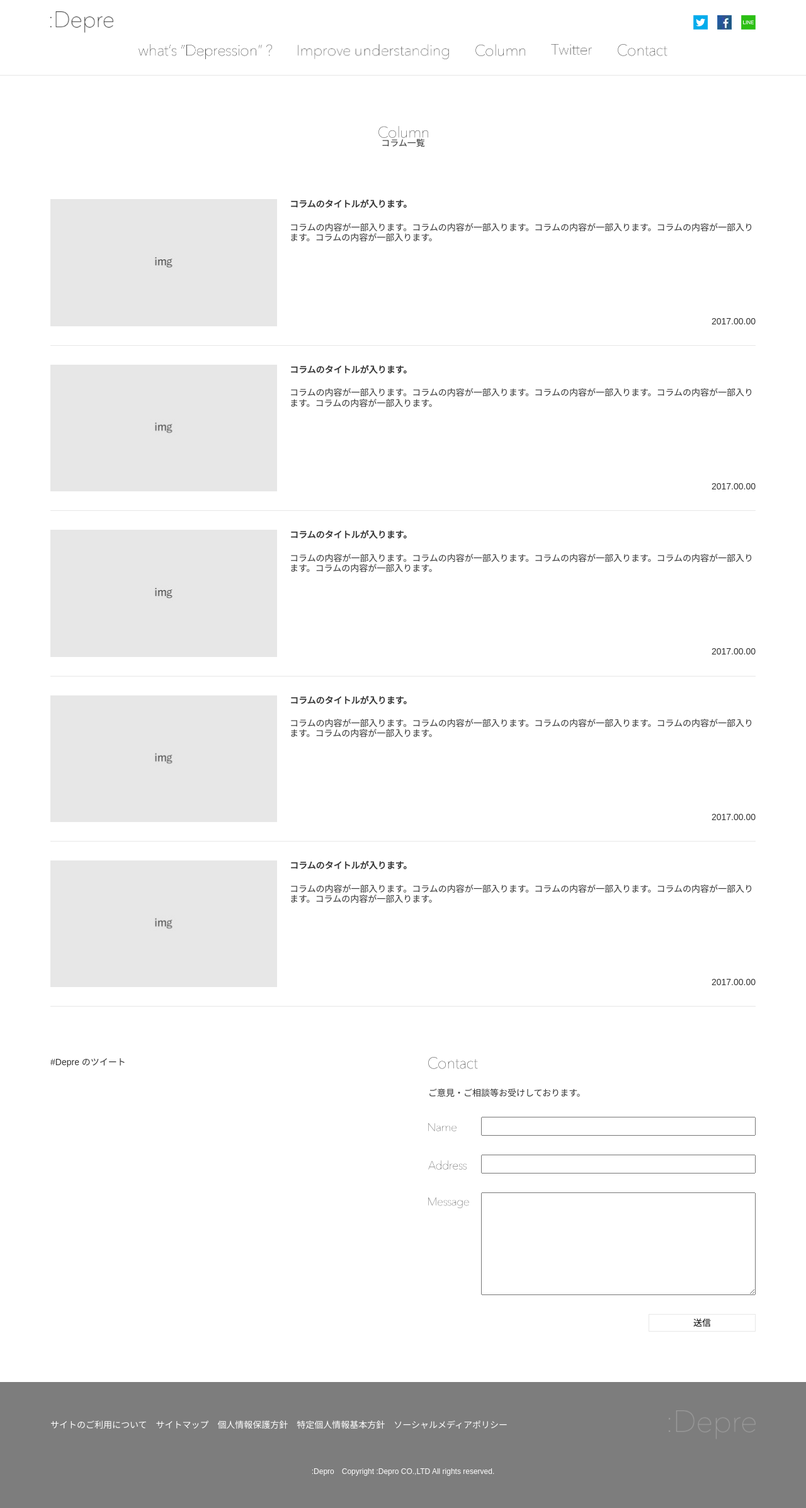
After one commit to shimoyama-tomoaki/depre, a PHP site: page /column/column-list/index.html in a window 1280 px wide. The commit adds this page. Shown: the whole page at 63% size. Run offline with PHP 8.4, Linux system fonts and the light colour scheme; some libraries are stand-ins or nearby versions.

Commit message:
[add] コラム一覧を追加

```diff
--- /dev/null
+++ b/column/column-list/css/style.css
@@ -0,0 +1,50 @@
+
+/*==============================
+ * nav-list
+ * ===========================*/
+.nav-list--other {
+  margin: 0 auto 25px !important;
+}
+
+._column-list__head {
+  text-align: center;
+}
+
+._column-list__body {
+  margin-top: 80px;
+}
+
+._column-list__heading {
+  font-weight: normal;
+  font-size: 14px;
+}
+
+._column-list__item {
+  display: flex;
+  padding-bottom: 30px;
+  padding-top: 30px;
+}
+
+._column-list__item:first-child {
+  padding-top: 0;
+}
+
+._column-list__title {
+  font-size: 14px;
+}
+
+._column-list__contents {
+  position: relative;
+  max-width: 740px;
+  margin-left: 20px;
+}
+
+._column-list__txt {
+  margin-top: 20px;
+}
+
+._column-list__date {
+  position: absolute;
+  bottom: 0;
+  right: 0;
+}
--- /dev/null
+++ b/column/column-list/index.html
@@ -0,0 +1,189 @@
+<!DOCTYPE html>
+<html lang="ja">
+<head>
+  <meta charset="UTF-8">
+  <meta name="viewport" content="width=device-width,initial-scale=1.0,minimum-scale=1.0,maximum-scale=1.0,user-scalable=no">
+  <meta http-equiv="X-UA-Compatible" content="IE=edge">
+  <meta name="description" content="鬱病は精神の弱さから発症するのではなく、神経伝達物質の不足から起こる、正式な病気です。">
+  <meta name="keyword" content="鬱病,うつびょう,depression,Depression,Depre,:Depre,WHO,神経伝達物質,精神疾患">
+  <link rel="stylesheet" href="css/style.css">
+  <link rel="stylesheet" href="../../common/css/style.css">
+  <link rel="stylesheet" href="../../common/css/normalize.css">
+  <link href="https://fonts.googleapis.com/css?family=Josefin+Sans:300" rel="stylesheet">
+  <title>what's "Depression" | :Depre</title>
+</head>
+<body>
+
+  <header>
+    <div class="header__inner">
+      <h1 class="header__logo"><a href="../index.html"><img src="../../images/logo.png" width="100" height="33" alt=""></a></h1>
+      <div class="header__share share">
+        <ul class="share__list">
+          <li class="share__item"><a href="#"><img src="../../common/images/header/twitter_icon.jpg" width="23" height="23" alt=""></a></li>
+          <li class="share__item"><a href="#"><img src="../../common/images/header/facebook_icon.jpg" width="23" height="23" alt=""></a></li>
+          <li class="share__item"><a href="#"><img src="../../common/images/header/line_icon.jpg" width="23" height="23" alt=""></a></li>
+        </ul>
+      </div>
+
+      <div class="header--sm">
+        <a href="#">
+          <img src="../../images/menu.png" width="20" height="auto" alt="">
+        </a>
+      </div>
+    </div>
+    <div class="header--sm__menu">
+      <div class="nav nav--sm">
+        <ul class="nav__list nav__list--sm">
+          <li class="nav__item"><a href="../../what's/index.html"><img src="../../images/what’s_nav.png" width="212" height="24" alt=""></a></li>
+          <li class="nav__item"><a href="../../improve/index.html"><img src="../../images/Improve_nav.png" width="240" height="25" alt=""></a></li>
+          <li class="nav__item"><a href="../../column/index.html"><img src="../../images/Column_nav.png" width="79" height="19" alt=""></a></li>
+          <li class="nav__item"><a href="#"><img src="../../images/Twitter_nav.png" width="65" height="18" alt=""></a></li>
+          <li class="nav__item"><a href="#"><img src="../../images/Contact_nav.png" width="79" height="19" alt=""></a></li>
+        </ul>
+      </div>
+      <div class="header__share share share--sm">
+        <ul class="share__list clearfix">
+          <li class="share__item"><a href="#"><img src="../../common/images/header/twitter_icon.jpg" width="23" height="23" alt=""></a></li>
+          <li class="share__item"><a href="#"><img src="../../common/images/header/facebook_icon.jpg" width="23" height="23" alt=""></a></li>
+          <li class="share__item"><a href="#"><img src="../../common/images/header/line_icon.jpg" width="23" height="23" alt=""></a></li>
+        </ul>
+      </div>
+    </div>
+  </header>
+
+  <div class="nav">
+    <ul class="nav__list nav-list--other">
+      <li class="nav__item"><a href="../../what's/index.html"><img src="../../images/what’s_nav.png" width="212" height="24" alt=""></a></li>
+      <li class="nav__item"><a href="../../improve/index.html"><img src="../../images/Improve_nav.png" width="240" height="25" alt=""></a></li>
+      <li class="nav__item"><a href="../../column/index.html"><img src="../../images/Column_nav.png" width="79" height="19" alt=""></a></li>
+      <li class="nav__item"><a href="#"><img src="../../images/Twitter_nav.png" width="65" height="18" alt=""></a></li>
+      <li class="nav__item"><a href="#"><img src="../../images/Contact_nav.png" width="79" height="19" alt=""></a></li>
+    </ul>
+  </div>
+
+
+  <div class="section _column-list">
+    <div class="container">
+      <div class="_column-list__head">
+        <img src="images/Column_title.png" width="79" height="19" alt="">
+        <h3 class="_column-list__heading">コラム一覧</h3>
+      </div>
+      <div class="_column-list__body">
+        <ul class="_colum-list__list">
+          <li class="_column-list__item  border-line--bottom">
+            <div class="._column-list__thumb">
+              <a href="#"><img src="images/img.jpg" width="361" height="101" alt=""></a>
+            </div>
+            <div class="_column-list__contents">
+              <h3 class="_column-list__title"><a href="#">コラムのタイトルが入ります。</a></h3>
+              <p class="_column-list__txt">コラムの内容が一部入ります。コラムの内容が一部入ります。コラムの内容が一部入ります。コラムの内容が一部入ります。コラムの内容が一部入ります。</p>
+              <p class="_column-list__date">2017.00.00</p>
+            </div>
+          </li>
+
+          <li class="_column-list__item  border-line--bottom">
+            <div class="._column-list__thumb">
+              <a href="#"><img src="images/img.jpg" width="361" height="101" alt=""></a>
+            </div>
+            <div class="_column-list__contents">
+              <h3 class="_column-list__title"><a href="#">コラムのタイトルが入ります。</a></h3>
+              <p class="_column-list__txt">コラムの内容が一部入ります。コラムの内容が一部入ります。コラムの内容が一部入ります。コラムの内容が一部入ります。コラムの内容が一部入ります。</p>
+              <p class="_column-list__date">2017.00.00</p>
+            </div>
+          </li>
+
+          <li class="_column-list__item  border-line--bottom">
+            <div class="._column-list__thumb">
+              <a href="#"><img src="images/img.jpg" width="361" height="101" alt=""></a>
+            </div>
+            <div class="_column-list__contents">
+              <h3 class="_column-list__title"><a href="#">コラムのタイトルが入ります。</a></h3>
+              <p class="_column-list__txt">コラムの内容が一部入ります。コラムの内容が一部入ります。コラムの内容が一部入ります。コラムの内容が一部入ります。コラムの内容が一部入ります。</p>
+              <p class="_column-list__date">2017.00.00</p>
+            </div>
+          </li>
+
+          <li class="_column-list__item  border-line--bottom">
+            <div class="._column-list__thumb">
+              <a href="#"><img src="images/img.jpg" width="361" height="101" alt=""></a>
+            </div>
+            <div class="_column-list__contents">
+              <h3 class="_column-list__title"><a href="#">コラムのタイトルが入ります。</a></h3>
+              <p class="_column-list__txt">コラムの内容が一部入ります。コラムの内容が一部入ります。コラムの内容が一部入ります。コラムの内容が一部入ります。コラムの内容が一部入ります。</p>
+              <p class="_column-list__date">2017.00.00</p>
+            </div>
+          </li>
+
+          <li class="_column-list__item  border-line--bottom">
+            <div class="._column-list__thumb">
+              <a href="#"><img src="images/img.jpg" width="361" height="101" alt=""></a>
+            </div>
+            <div class="_column-list__contents">
+              <h3 class="_column-list__title"><a href="#">コラムのタイトルが入ります。</a></h3>
+              <p class="_column-list__txt">コラムの内容が一部入ります。コラムの内容が一部入ります。コラムの内容が一部入ります。コラムの内容が一部入ります。コラムの内容が一部入ります。</p>
+              <p class="_column-list__date">2017.00.00</p>
+            </div>
+          </li>
+        </ul>
+      </div>
+    </div>
+  </div>
+
+
+  <div class="section _contact">
+    <div class="container">
+      <div class="row row--gutter-80">
+        <div class="col--lg-6 col--md-6 col--sm-12 col--xs-12">
+          <a class="twitter-timeline"  href="https://twitter.com/hashtag/Depre" data-widget-id="818636345157353472">#Depre のツイート</a>
+          <script>!function(d,s,id){var js,fjs=d.getElementsByTagName(s)[0],p=/^http:/.test(d.location)?'http':'https';if(!d.getElementById(id)){js=d.createElement(s);js.id=id;js.src=p+"://platform.twitter.com/widgets.js";fjs.parentNode.insertBefore(js,fjs);}}(document,"script","twitter-wjs");</script>
+        </div>
+
+        <div class="col--lg-6 col--md-6 col--sm-12 col--xs-12">
+          <div class="_contact__header"><img src="../../images/Contact_nav.png" width="79" height="19" alt=""></div>
+          <div class="_contact__body">
+            <p class="_contact__detail">ご意見・ご相談等お受けしております。</p>
+            <form action="" method="post">
+              <div class="_contact__form">
+                <label for="name"><img src="../../common/images/contact/contact_name.png" width="45" height="14" alt=""></label>
+                <input type="text" id="name" />
+              </div>
+
+              <div class="_contact__form">
+                <label for="address"><img src="../../common/images/contact/contact_address.png" width="61" height="15" alt=""></label>
+                <input type="text" id="address" />
+              </div>
+
+              <div class="_contact__form">
+                <label for="message"><img src="../../common/images/contact/contact_massa.png" width="65" height="18" alt=""></label>
+                <textarea id="message" cols="30" rows="10"></textarea>
+              </div>
+
+              <div class="_contact__button">
+                <button type="submit">送信</button>
+              </div>
+            </form>
+          </div>
+        </div>
+      </div>
+    </div>
+  </div>
+
+  <footer>
+    <div class="footer__wrapper clearfix">
+      <ul class="footer__list">
+        <li class="footer__item"><a href="#">サイトのご利用について</a></li>
+        <li class="footer__item"><a href="#">サイトマップ</a></li>
+        <li class="footer__item"><a href="#">個人情報保護方針</a></li>
+        <li class="footer__item"><a href="#">特定個人情報基本方針</a></li>
+        <li class="footer__item"><a href="#">ソーシャルメディアポリシー</a></li>
+      </ul>
+      <h2 class="footer__logo">
+        <a href="../../index.html">
+          <img src="../../images/footer_logo.png" width="138" height="46" alt="">
+        </a>
+      </h2>
+    </div>
+    <p class="footer__copy">:Depro　Copyright :Depro CO.,LTD All rights reserved.</p>
+  </footer>
+</body>
+</html>
--- a/column/css/style.css
+++ b/column/css/style.css
@@ -108,6 +108,7 @@
   line-height: 1;
 }
 
-.flexble {
-  display: flex;
+._sidebar__link {
+  margin-top: 5px;
+  text-align: right;
 }
--- a/column/index.html
+++ b/column/index.html
@@ -37,8 +37,8 @@
           <li class="nav__item"><a href="../what's/index.html"><img src="../images/what’s_nav.png" width="212" height="24" alt=""></a></li>
           <li class="nav__item"><a href="../improve/index.html"><img src="../images/Improve_nav.png" width="240" height="25" alt=""></a></li>
           <li class="nav__item"><a href="../column/index.html"><img src="../images/Column_nav.png" width="79" height="19" alt=""></a></li>
-          <li class="nav__item"><a href="#"><img src="/images/Twitter_nav.png" width="65" height="18" alt=""></a></li>
-          <li class="nav__item"><a href="#"><img src="/images/Contact_nav.png" width="79" height="19" alt=""></a></li>
+          <li class="nav__item"><a href="#"><img src="../images/Twitter_nav.png" width="65" height="18" alt=""></a></li>
+          <li class="nav__item"><a href="#"><img src="../images/Contact_nav.png" width="79" height="19" alt=""></a></li>
         </ul>
       </div>
       <div class="header__share share share--sm">
@@ -112,6 +112,7 @@
             <p class="_sidebar__date">2016.00.00</p>
           </li>
         </ul>
+        <p class="_sidebar__link"><a href="column-list/index.html">一覧を見る</a></p>
       </div>
     </div>
   </div>
--- a/common/css/style.css
+++ b/common/css/style.css
@@ -1336,6 +1336,7 @@ footer {
 }
 
 
+
 /*==============================
  * section
  * ===========================*/
@@ -1347,3 +1348,12 @@ footer {
   font-size: 16px;
   font-weight: normal;
 }
+
+
+
+/*==============================
+ * flexble
+ * ===========================*/
+.flexble {
+  display: flex;
+}
```
Also changed, not shown: column/column-list/images/Column_title.png (added), column/column-list/images/img.jpg (added).
